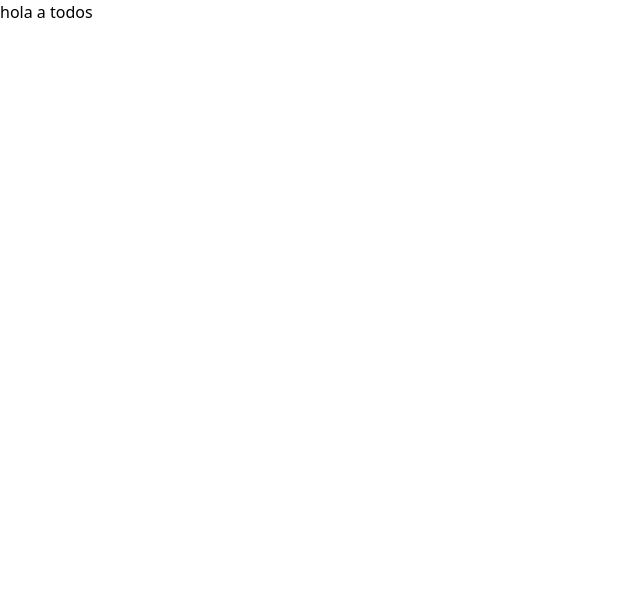
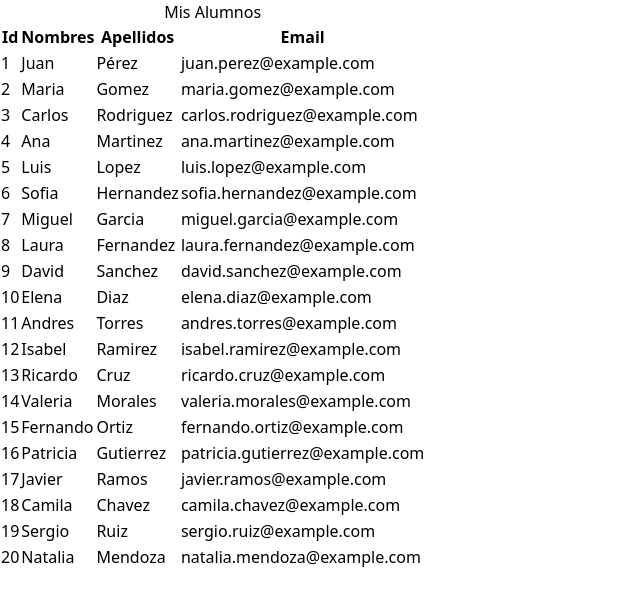
Before and after one commit to maugos1813/ProyectoC-Frontend, a React (Vite) app: page / in a window 1280 px wide. Shown: the top 606 px of the page, without its empty margins (0-640 px from the left). Built offline with nearby package versions, Linux system fonts and the light colour scheme.

Commit message:
inicio de tabla para ver alumnos

```diff
--- /dev/null
+++ b/public/usuarios.json
@@ -0,0 +1,122 @@
+[
+    {
+      "id": 1,
+      "nombre": "Juan",
+      "apellido": "Pérez",
+      "email": "juan.perez@example.com"
+    },
+    {
+      "id": 2,
+      "nombre": "Maria",
+      "apellido": "Gomez",
+      "email": "maria.gomez@example.com"
+    },
+    {
+      "id": 3,
+      "nombre": "Carlos",
+      "apellido": "Rodriguez",
+      "email": "carlos.rodriguez@example.com"
+    },
+    {
+      "id": 4,
+      "nombre": "Ana",
+      "apellido": "Martinez",
+      "email": "ana.martinez@example.com"
+    },
+    {
+      "id": 5,
+      "nombre": "Luis",
+      "apellido": "Lopez",
+      "email": "luis.lopez@example.com"
+    },
+    {
+      "id": 6,
+      "nombre": "Sofia",
+      "apellido": "Hernandez",
+      "email": "sofia.hernandez@example.com"
+    },
+    {
+      "id": 7,
+      "nombre": "Miguel",
+      "apellido": "Garcia",
+      "email": "miguel.garcia@example.com"
+    },
+    {
+      "id": 8,
+      "nombre": "Laura",
+      "apellido": "Fernandez",
+      "email": "laura.fernandez@example.com"
+    },
+    {
+      "id": 9,
+      "nombre": "David",
+      "apellido": "Sanchez",
+      "email": "david.sanchez@example.com"
+    },
+    {
+      "id": 10,
+      "nombre": "Elena",
+      "apellido": "Diaz",
+      "email": "elena.diaz@example.com"
+    },
+    {
+      "id": 11,
+      "nombre": "Andres",
+      "apellido": "Torres",
+      "email": "andres.torres@example.com"
+    },
+    {
+      "id": 12,
+      "nombre": "Isabel",
+      "apellido": "Ramirez",
+      "email": "isabel.ramirez@example.com"
+    },
+    {
+      "id": 13,
+      "nombre": "Ricardo",
+      "apellido": "Cruz",
+      "email": "ricardo.cruz@example.com"
+    },
+    {
+      "id": 14,
+      "nombre": "Valeria",
+      "apellido": "Morales",
+      "email": "valeria.morales@example.com"
+    },
+    {
+      "id": 15,
+      "nombre": "Fernando",
+      "apellido": "Ortiz",
+      "email": "fernando.ortiz@example.com"
+    },
+    {
+      "id": 16,
+      "nombre": "Patricia",
+      "apellido": "Gutierrez",
+      "email": "patricia.gutierrez@example.com"
+    },
+    {
+      "id": 17,
+      "nombre": "Javier",
+      "apellido": "Ramos",
+      "email": "javier.ramos@example.com"
+    },
+    {
+      "id": 18,
+      "nombre": "Camila",
+      "apellido": "Chavez",
+      "email": "camila.chavez@example.com"
+    },
+    {
+      "id": 19,
+      "nombre": "Sergio",
+      "apellido": "Ruiz",
+      "email": "sergio.ruiz@example.com"
+    },
+    {
+      "id": 20,
+      "nombre": "Natalia",
+      "apellido": "Mendoza",
+      "email": "natalia.mendoza@example.com"
+    }
+  ]
--- a/src/App.jsx
+++ b/src/App.jsx
@@ -2,13 +2,14 @@ import { useState } from "react";
 import reactLogo from "./assets/react.svg";
 import viteLogo from "/vite.svg";
 import "./App.css";
+import { Tablas } from "./components/tablas/Tablas";
 
 function App() {
   const [count, setCount] = useState(0);
 
   return (
     <>
-      <div className="text-red-500">hola a todos</div>
+      <Tablas/>
     </>
   );
 }
--- /dev/null
+++ b/src/components/tablas/Tablas.jsx
@@ -0,0 +1,42 @@
+import React, { useState, useEffect } from "react";
+
+export const Tablas = () => {
+  const [data, setData] = useState([]);
+
+  const getData = async () => {
+    const rs = await fetch("/usuarios.json");
+    const jsonRs = await rs.json();
+    setData(jsonRs);
+    console.log(jsonRs);
+  };
+
+  useEffect(() => {
+    getData();
+  }, []);
+
+  return (
+    <div className="flex flex-col border bg-green-400 h-screen">
+      <table className="flex flex-col border border-emerald-600 bg-green-300 w-[90%] h-[90%] absolute left-0 right-0 mx-auto top-0 bottom-0 my-auto">
+        <caption>Mis Alumnos</caption>
+        <thead className="flex justify-around border">
+          <tr>
+            <th>Id</th>
+            <th>Nombres</th>
+            <th>Apellidos</th>
+            <th>Email</th>
+          </tr>
+        </thead>
+        <tbody>
+          {data.map((item) => (
+            <tr className="flex justify-between" key={item.id}>
+              <td className="border">{item.id}</td>
+              <td className="border">{item.nombre}</td>
+              <td className="border">{item.apellido}</td>
+              <td className="border">{item.email}</td>
+            </tr>
+          ))}
+        </tbody>
+      </table>
+    </div>
+  );
+};
```
